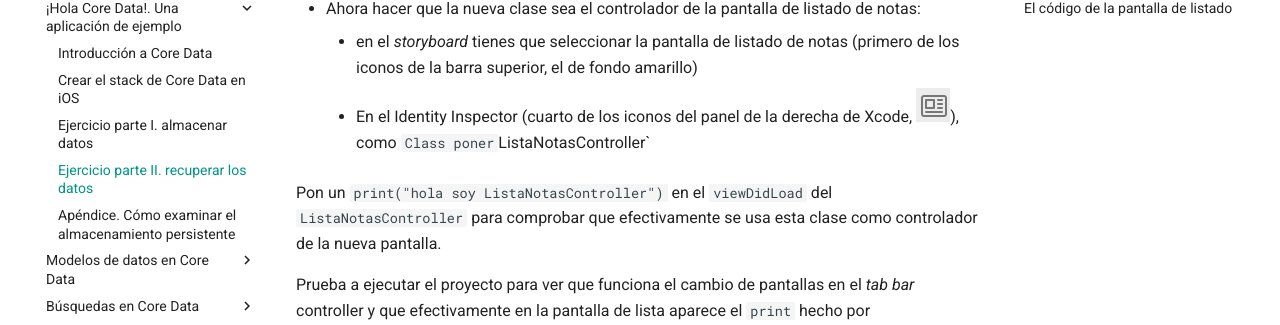
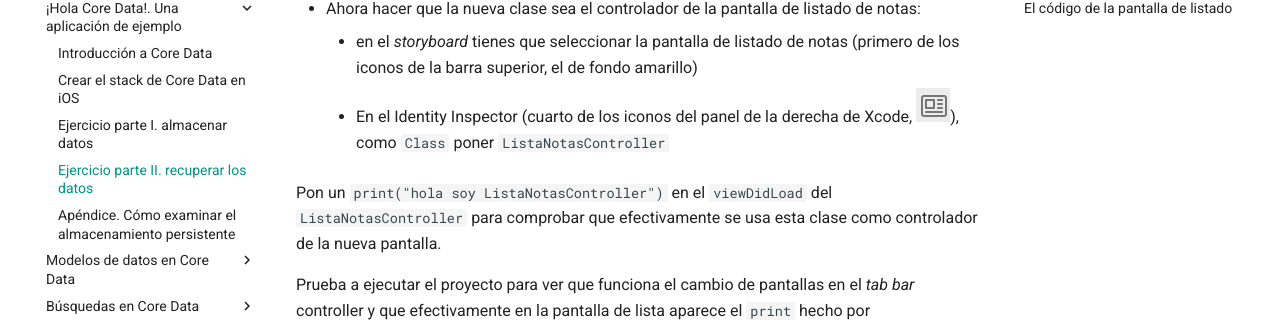
Before and after one commit to ottocol/pddm, an MkDocs documentation site: the page built from docs/cap3/3.4_recuperar_datos.md, in a window 1280 px wide and 900 px high, scrolled down 1656 px. Shown: the part 127-452 px from the top of the window. Built offline with MkDocs 1.6.1 and Material for MkDocs 9.7.7, drawn with Linux system fonts in a browser that asks for light colours.

Commit message:
corregido formato y error código

```diff
--- a/docs/cap3/3.4_recuperar_datos.md
+++ b/docs/cap3/3.4_recuperar_datos.md
@@ -40,7 +40,7 @@ Sigue estos pasos:
 
 - Ahora hacer que la nueva clase sea el controlador de la pantalla de listado de notas:
     - en el _storyboard_ tienes que seleccionar la pantalla de listado de notas (primero de los iconos de la barra superior, el de fondo amarillo)
-    - En el Identity Inspector (cuarto de los iconos del panel de la derecha de Xcode, ![](img/identity_inspector_icon.png)), como `Class poner `ListaNotasController`
+    - En el Identity Inspector (cuarto de los iconos del panel de la derecha de Xcode, ![](img/identity_inspector_icon.png)), como `Class` poner `ListaNotasController`
 
 Pon un `print("hola soy ListaNotasController")`  en el `viewDidLoad` del `ListaNotasController` para comprobar que efectivamente se usa esta clase como controlador de la nueva pantalla.
 
```
Also changed, not shown: other parts of docs/cap3/3.4_recuperar_datos.md (+1 -1 lines).
